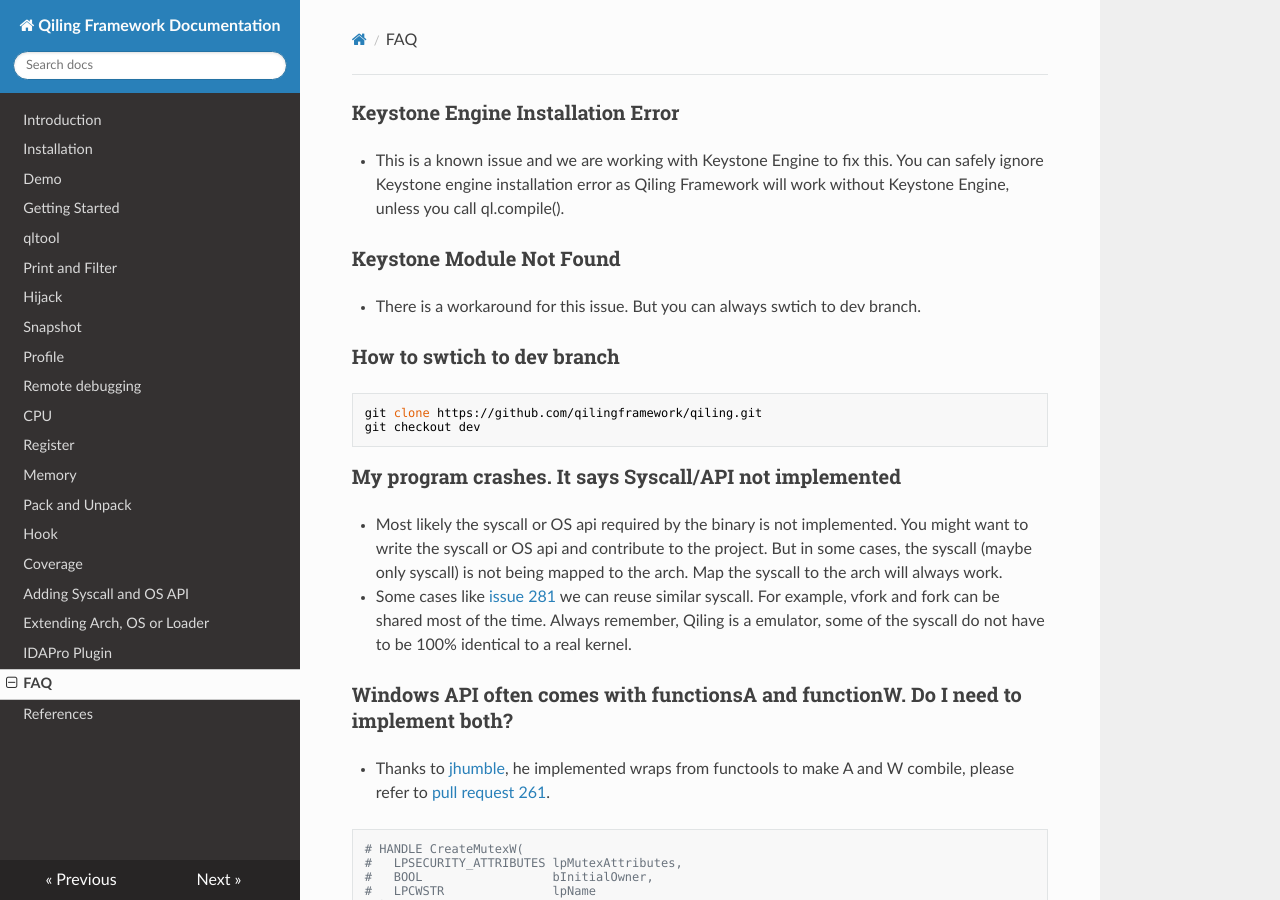
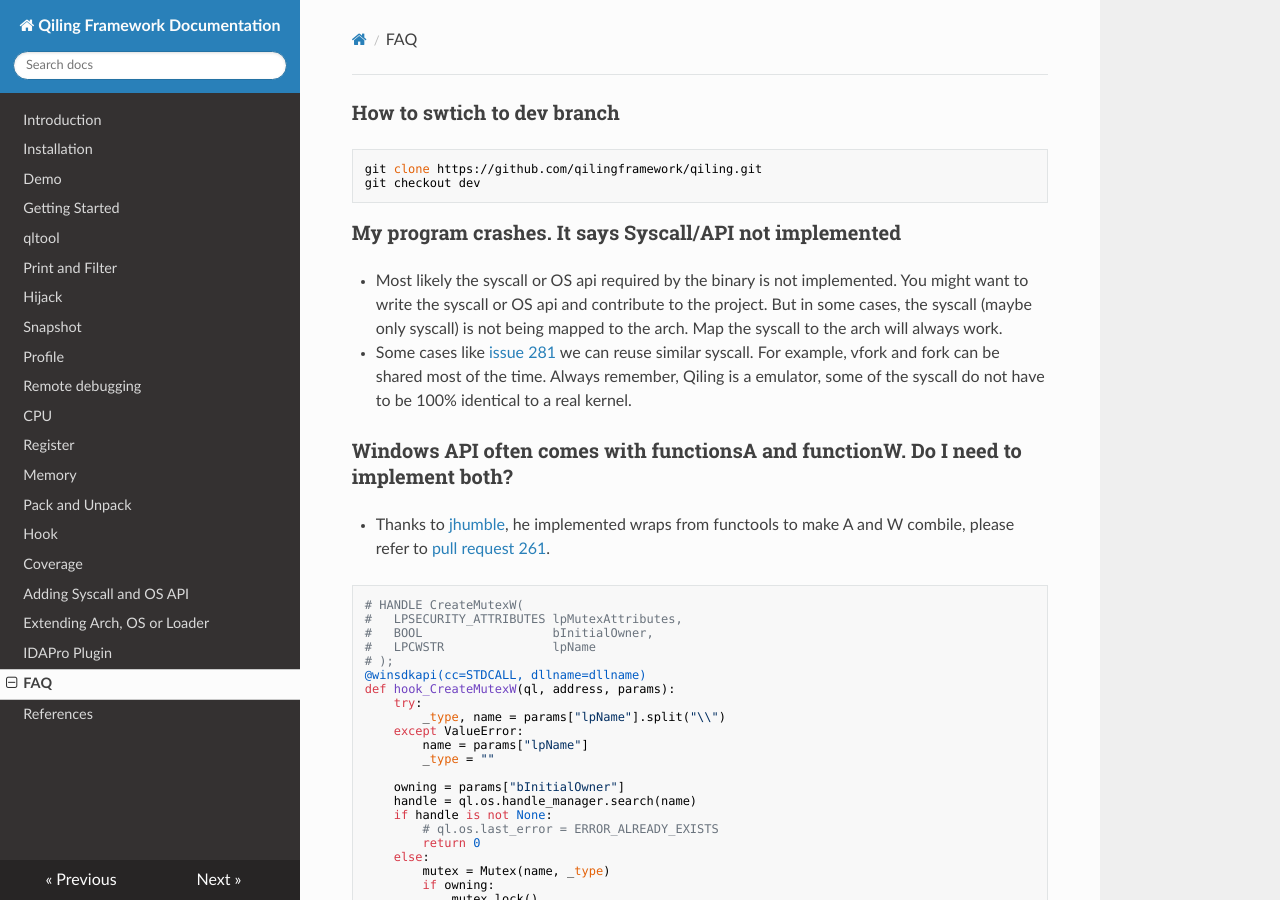
Before and after one commit to qilingframework/rtfd.io, an MkDocs documentation site: the page built from docs/faq.md, in a window 1280 px wide and 900 px high. Built offline with MkDocs 1.6.1, drawn with Linux system fonts in a browser that asks for light colours; nearby versions of some CDN libraries.

Commit message:
keystone installation is working like magic now

````diff
--- a/docs/faq.md
+++ b/docs/faq.md
@@ -1,12 +1,6 @@
 ---
 title: FAQ
 ---
-
-### Keystone Engine Installation Error
-- This is a known issue and we are working with Keystone Engine to fix this. You can safely ignore Keystone engine installation error as Qiling Framework will work without Keystone Engine, unless you call ql.compile().
-
-### Keystone Module Not Found
-- There is a workaround for this issue. But you can always swtich to dev branch.
 
 ### How to swtich to dev branch
 ```
````
